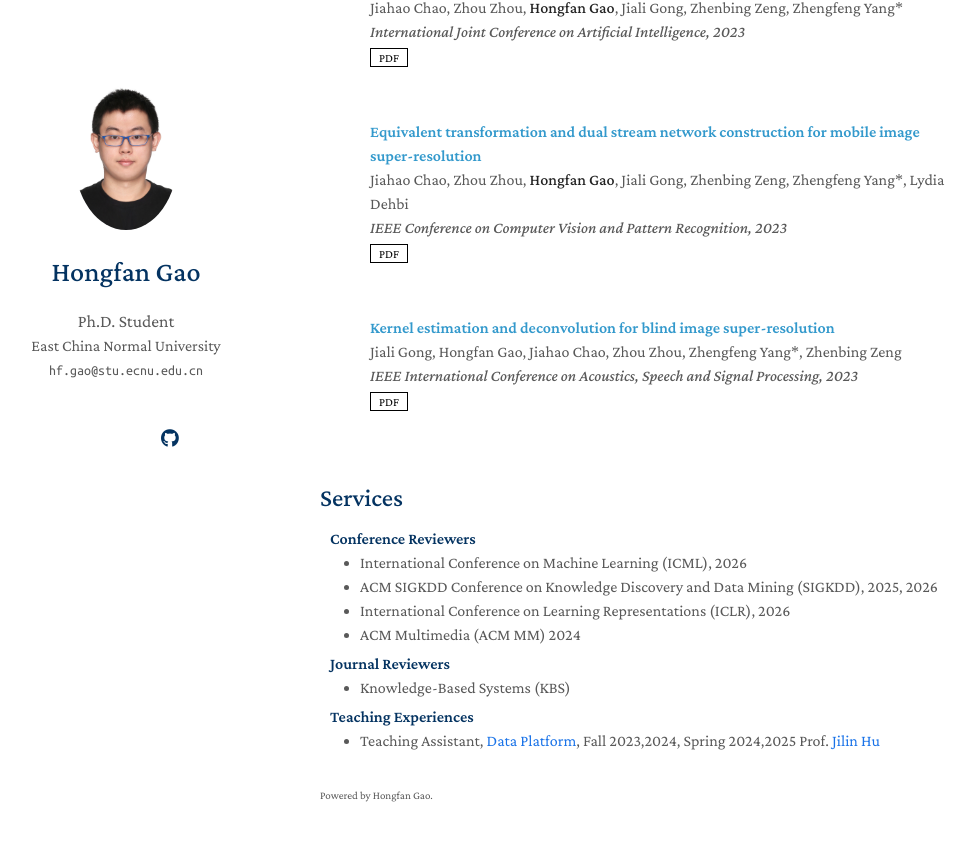
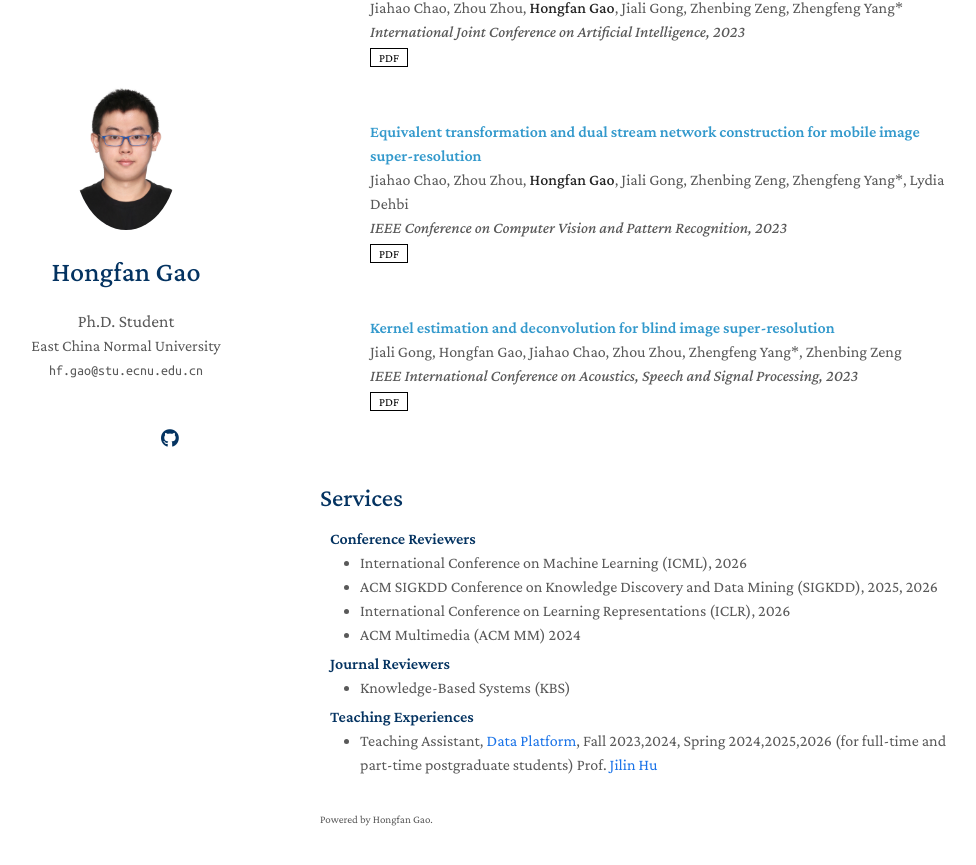
Before and after one commit to hongfangao/hongfangao.github.io, a Jekyll site: the page built from index.md, in a window 1280 px wide and 900 px high, scrolled down 1917 px. Shown: the top 865 px of the window, without its empty margins (150-1126 px from the left). Built offline with Jekyll 4.4.1, drawn with Linux system fonts in a browser that asks for light colours; a style sheet for code colours, icons or effects is not loaded; our own code applies the rules of GitHub Pages for plain Markdown files.

Commit message:
modify services

```diff
--- a/_includes/services.md
+++ b/_includes/services.md
@@ -17,7 +17,7 @@
 
 <h4 style="margin:0 10px 0;">Teaching Experiences</h4>
 <ul style="margin:0 0 5px;">
-  <li>Teaching Assistant, <a href="https://github.com/hongfangao/Data_Platform"><span style="color: #1A73E8">Data Platform</span></a>, Fall 2023,2024, Spring 2024,2025 Prof. <a href="https://hujilin1229.github.io"><span style="color: #1A73E8">Jilin Hu</span></a></li>
+  <li>Teaching Assistant, <a href="https://github.com/hongfangao/Data_Platform"><span style="color: #1A73E8">Data Platform</span></a>, Fall 2023,2024, Spring 2024,2025,2026 (for full-time and part-time postgraduate students) Prof. <a href="https://hujilin1229.github.io"><span style="color: #1A73E8">Jilin Hu</span></a></li>
 </ul>
 
 <!-- <h4 style="margin:0 10px 0;">Journal Reviewers</h4>
```
